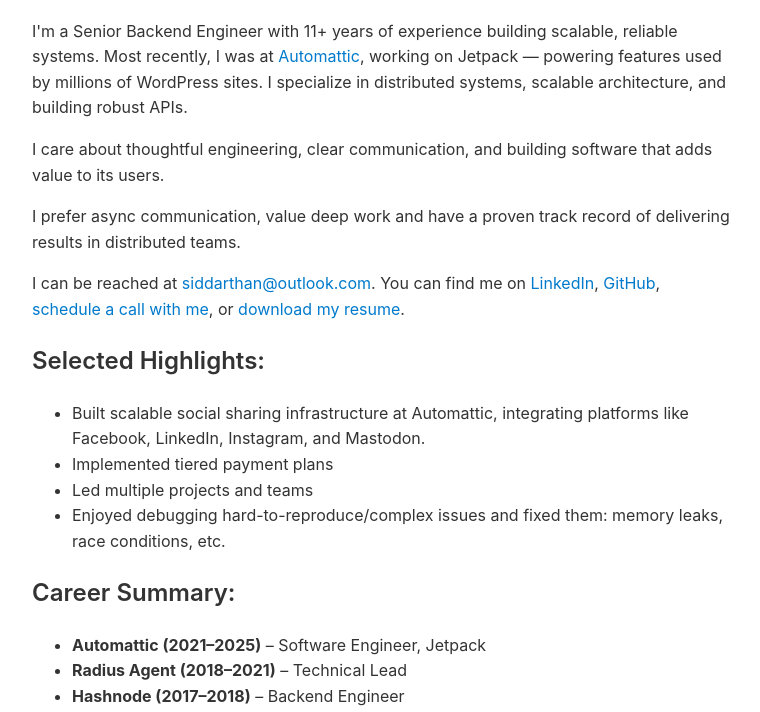
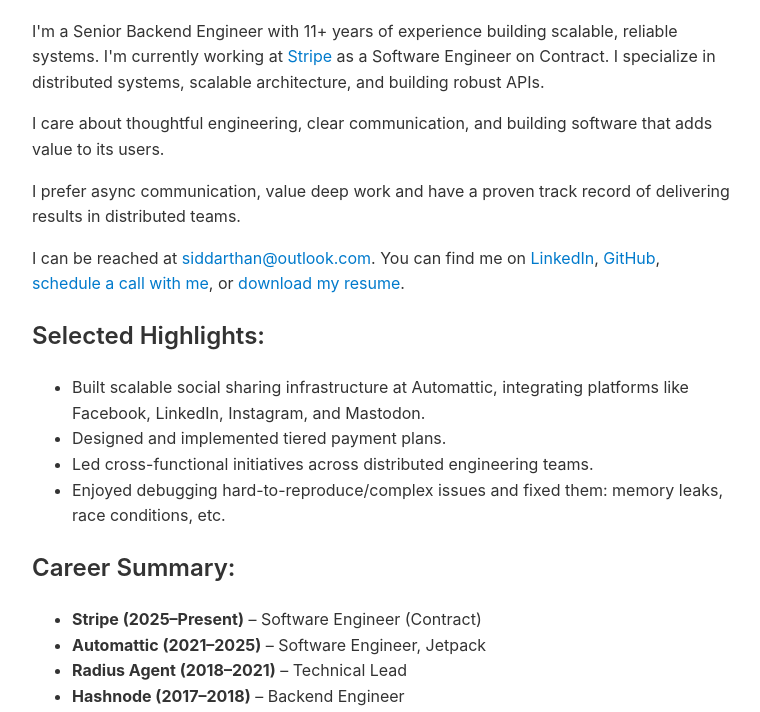
Before and after one commit to spsiddarthan/about-me, a plain HTML site: page index.html in a window 1280 px wide. Shown: the part 86-798 px from the top of the page, without its empty margins (258-1018 px from the left). Drawn offline with Linux system fonts and the light colour scheme; a script that the page names is missing.

Commit message:
Update portfolio to reflect the new role at Stripe.

```diff
--- a/index.html
+++ b/index.html
@@ -61,7 +61,7 @@
 <body>
   <h1>About</h1>
 
-  <p>I'm a Senior Backend Engineer with 11+ years of experience building scalable, reliable systems. Most recently, I was at <a href="https://automattic.com/" target="_blank">Automattic</a>, working on Jetpack — powering features used by millions of WordPress sites. I specialize in distributed systems, scalable architecture, and building robust APIs.</p>
+  <p>I'm a Senior Backend Engineer with 11+ years of experience building scalable, reliable systems. I'm currently working at <a href="https://stripe.com/" target="_blank">Stripe</a> as a Software Engineer on Contract. I specialize in distributed systems, scalable architecture, and building robust APIs.</p>
 
   <p>I care about thoughtful engineering, clear communication, and building software that adds value to its users.</p>
 
@@ -71,13 +71,14 @@
   <h2>Selected Highlights:</h2>
   <ul>
     <li>Built scalable social sharing infrastructure at Automattic, integrating platforms like Facebook, LinkedIn, Instagram, and Mastodon.</li>
-    <li>Implemented tiered payment plans</li>
-    <li>Led multiple projects and teams</li>
+    <li>Designed and implemented tiered payment plans.</li>
+    <li>Led cross-functional initiatives across distributed engineering teams.</li>
     <li>Enjoyed debugging hard-to-reproduce/complex issues and fixed them: memory leaks, race conditions, etc.</li>
   </ul>
 
   <h2>Career Summary:</h2>
   <ul>
+    <li><strong>Stripe (2025–Present)</strong> – Software Engineer (Contract)</li>
     <li><strong>Automattic (2021–2025)</strong> – Software Engineer, Jetpack</li>
     <li><strong>Radius Agent (2018–2021)</strong> – Technical Lead</li>
     <li><strong>Hashnode (2017–2018)</strong> – Backend Engineer</li>
```
